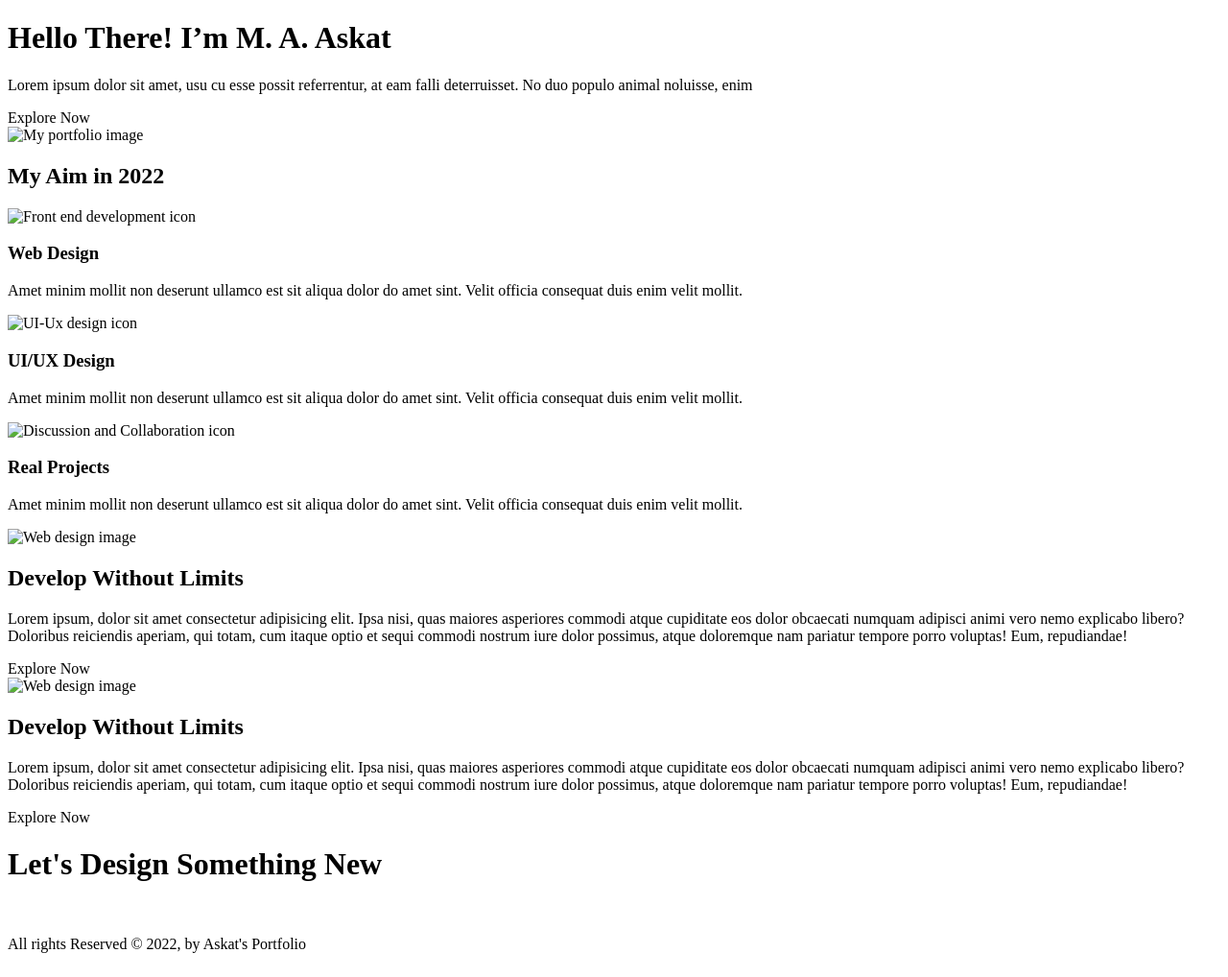
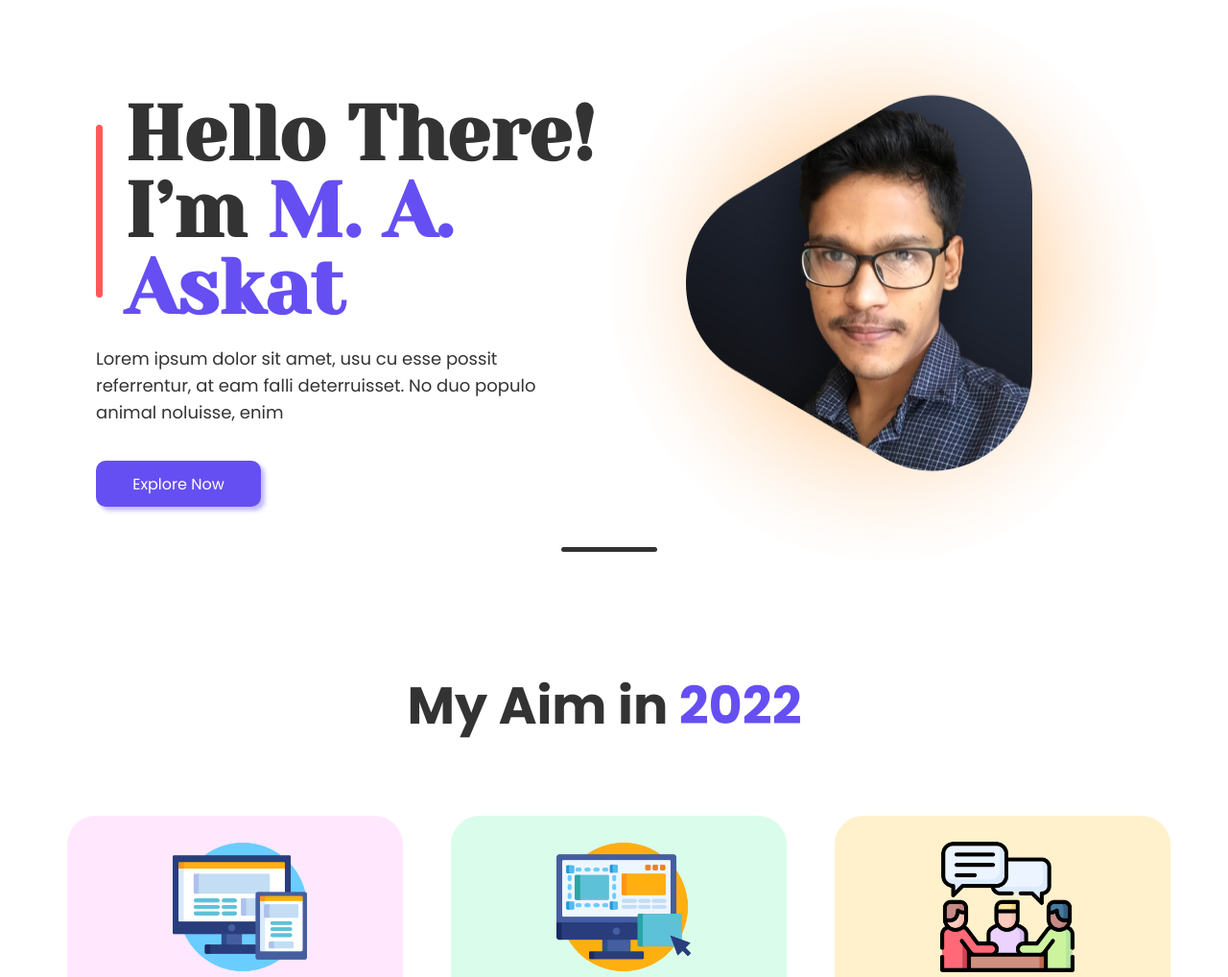
Before and after one commit to AskatAsh/Hero-Portfolio, a plain HTML site: page index.html in a window 1280 px wide. Shown: the top 1018 px of the page at 96% size. Drawn offline with Linux system fonts and the light colour scheme; the site is published under a folder, as on GitHub Pages, so addresses that start at the root find nothing.

Commit message:
added some dots in src attribute

```diff
--- a/index.html
+++ b/index.html
@@ -6,7 +6,7 @@
   <meta http-equiv="X-UA-Compatible" content="IE=edge">
   <meta name="viewport" content="width=device-width, initial-scale=1.0">
   <title>Askat's Portfolio</title>
-  <link rel="stylesheet" href="/css/style.css" type="text/css" />
+  <link rel="stylesheet" href="./css/style.css" type="text/css" />
 </head>
 
 <body>
@@ -29,7 +29,7 @@
       <!-- this is the call to action button -->
       <div class="btn-1 btn position">Explore Now</div>
       <!-- this is the profile image -->
-      <img src="/images/M.A.Askat profile photo.png" alt="My portfolio image" class="profileImage position">
+      <img src="./images/M.A.Askat profile photo.png" alt="My portfolio image" class="profileImage position">
       <!-- this is the scroll down option -->
       <a href="#anchor1">
         <div class="scroll-down scroll-1 position"></div>
@@ -50,7 +50,7 @@
       <!-- card-1 in the three cards section -->
       <div class="card-1 cards position">
 
-        <img src="/images/front end development icon.png" alt="Front end development icon" class="cardIcons position">
+        <img src="./images/front end development icon.png" alt="Front end development icon" class="cardIcons position">
         <h3 class="cardHead position">Web Design</h3>
         <p class="cardPara position">Amet minim mollit non deserunt ullamco est sit aliqua dolor do amet sint. Velit
           officia consequat duis enim
@@ -61,7 +61,7 @@
       <!-- card-2 in the three cards section -->
       <div class="card-2 cards position">
 
-        <img src="/images/UI-Ux design icon.png" alt="UI-Ux design icon" class="cardIcons position">
+        <img src="./images/UI-Ux design icon.png" alt="UI-Ux design icon" class="cardIcons position">
         <h3 class="cardHead position">UI/UX Design</h3>
         <p class="cardPara position">Amet minim mollit non deserunt ullamco est sit aliqua dolor do amet sint. Velit
           officia consequat duis enim
@@ -72,7 +72,7 @@
       <!-- card-3 in the three cards section -->
       <div class="card-3 cards position">
 
-        <img src="/images/Discussion and Collaboration icon.png" alt="Discussion and Collaboration icon"
+        <img src="./images/Discussion and Collaboration icon.png" alt="Discussion and Collaboration icon"
           class="cardIcons position">
         <h3 class="cardHead position">Real Projects</h3>
         <p class="cardPara position">Amet minim mollit non deserunt ullamco est sit aliqua dolor do amet sint. Velit
@@ -91,7 +91,7 @@
 
     <div class="section-3">
 
-      <img src="/images/Web-design-image.jpg" alt="Web design image" class="img img-1 position">
+      <img src="./images/Web-design-image.jpg" alt="Web design image" class="img img-1 position">
 
       <div class="rectengle-1 position"></div>
 
@@ -117,7 +117,7 @@
 
     <!-- this is the fourth section -->
     <div class="section-4">
-      <img src="/images/Web-design-image.jpg" alt="Web design image" class="img img-2 position">
+      <img src="./images/Web-design-image.jpg" alt="Web design image" class="img img-2 position">
 
       <div class="rectengle-2 position"></div>
 
```
